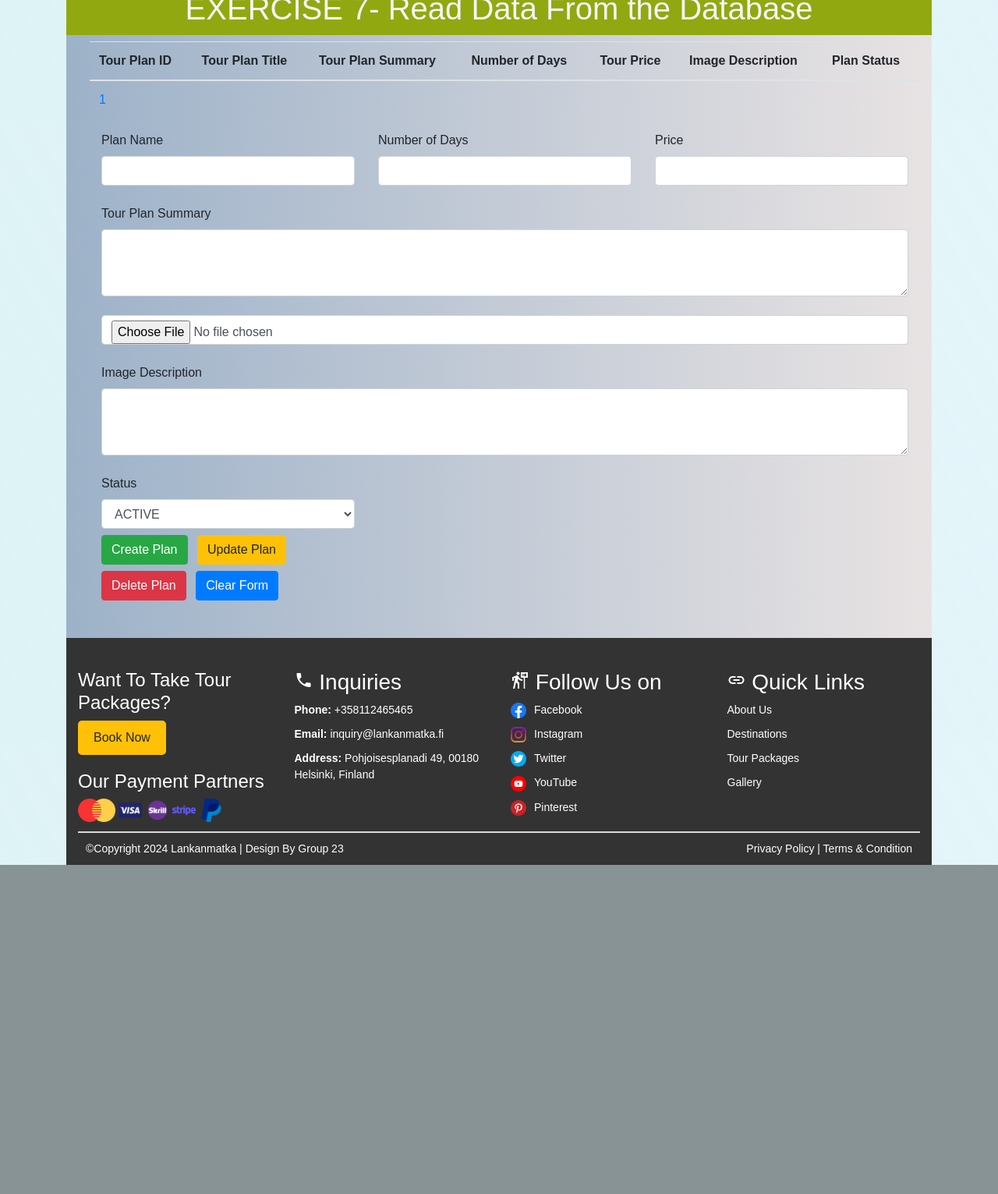
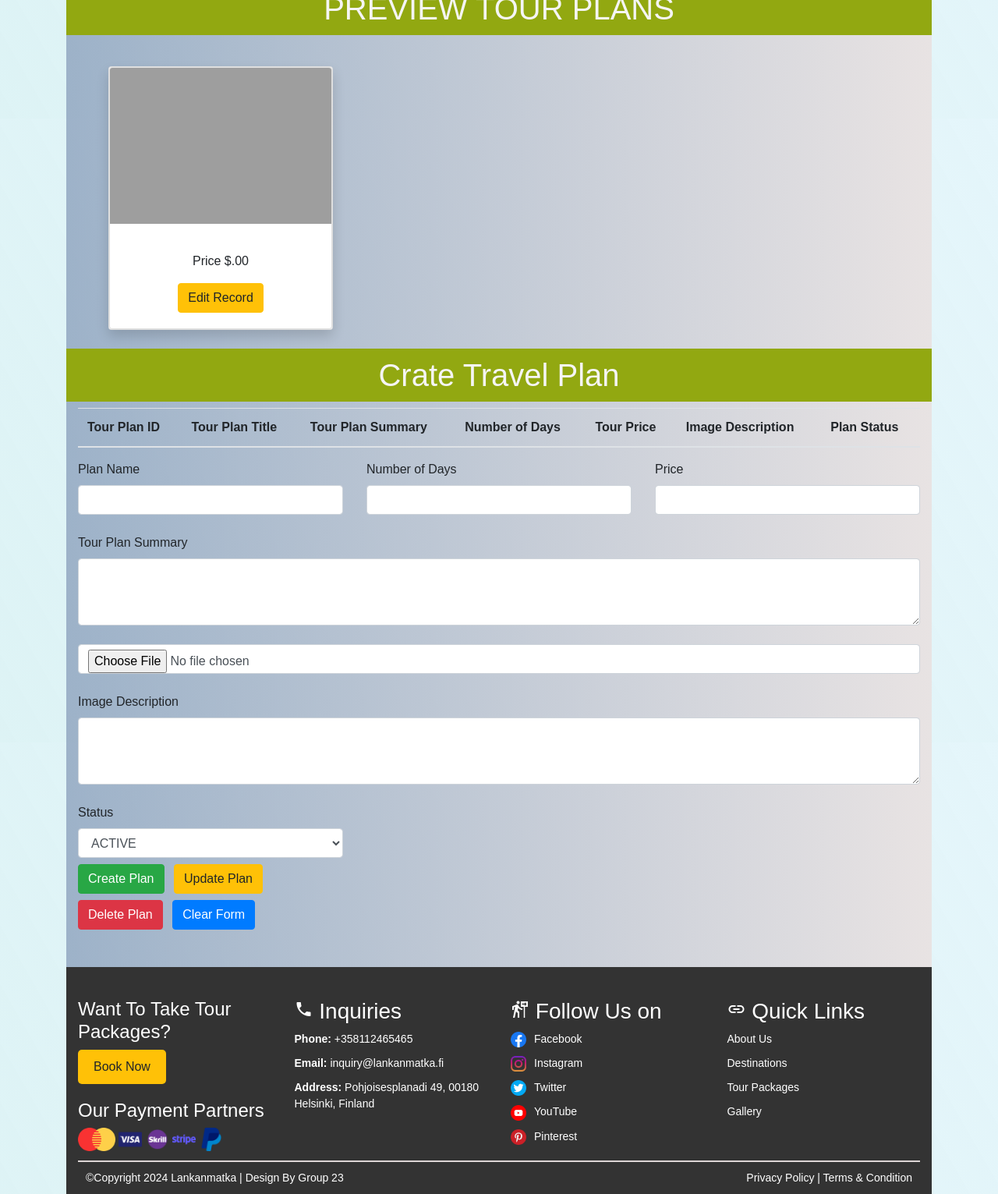
Before and after one commit to kcdissanayaka/PHPWebev, a PHP site: page /travelPkgs.php in a window 1280 px wide. Shown: the part 648-2179 px from the top of the page at 78% size. Before the commit the page ends 1757 px from the top, so only its background shows below. Run offline with PHP 8.4, Linux system fonts and the light colour scheme; tables that the repository leaves empty or names only in its code hold one stand-in row (values such as "Sample post"); data that the repository does not hold is empty; some libraries are stand-ins or nearby versions; some web fonts are replaced; grey boxes are pictures that could not be loaded.

Commit message:
updateDeletdCardCreationSection

```diff
--- a/travelPkgs.php
+++ b/travelPkgs.php
@@ -21,23 +21,78 @@ if ($result) {
 //$conn->close();
 ?>
 
-<section id="plan">
+        </section>
+        <!-- Tour Plan -->
+
+        <section id="plan">
             <div class="tourPlan text-center">
                 <div class="row">
                     <div class="col">
-                        <h1>EXERCISE 7- Read Data From the Database</h1>
+                        <h1>PREVIEW TOUR PLANS</h1>
                     </div>
                 </div>
-                <div class="container text-left">
-                    <div class="row tourPlanCards">
-                        <div class="col-md-12">
+                <div class="container text-center mt-2">
+                    <div class="row tourPlanCards mx-auto">
+                         <?php
+                            foreach ($tourPlanList as $tourPlan) {
+                              // var_dump($tourPlan);
+                                ?>
+                                <div class="col-md-4">
+                                        <div class="card m-4 shadow" style="width: 18rem;">
+                                            <div class="card"><img class="card-img-top" src="assets/images/trip-plans-card-img/<?php echo $tourPlan['TOUR_PLN_IMAGE']; ?>" alt="<?php echo $tourPlan['TOUR_PLN_TITLE']; ?>">
+                                                <div class="card-body">
+                                                    <h5 class="card-title"><?php echo $tourPlan['TOUR_PLN_TITLE']; ?></h5>
+                                                    <p class="card-text"><?php echo $tourPlan['TOUR_PLN_DESCRIPTION']; ?></p>
+                                                    <p class="card-text"><?php echo "Price $". $tourPlan['TOUR_PLN_PERSON_PRICE'].".00"; ?></p>
+                                                    <a href="href='./edituser.php?emp_id=" class="btn btn-warning" onclick="togglepopup()">Edit Record</a>
+
+                                                </div>
+                                            </div>
+                                        </div>
+                                    </div>
+                                    <?php
+                            }
+                        ?>
+                        <!--
+
+                        <div class="col-md-4">
+                            <div class="card m-4 shadow" style="width: 18rem;">
+                                <div class="card"><img class="card-img-top"
+                                        src="assets/images/trip-plans-card-img/dolphin-watching.jpg"
+                                        alt="whale-and-dolphin-watching">
+                                    <div class="card-body">
+                                        <h5 class="card-title">Galle</h5>
+                                        <p class="card-text">Not only can you see them, you can also swim with dolphins
+                                            in
+                                            Sri Lanka,
+                                            which is an never to be forgotten!</p>
+                                        <a href="#" class="btn btn-warning">Book Now</a>
+                                    </div>
+                                </div>
+                            </div> -->
+                        </div>
+                        </section>
+
+
+    <!-- Services -->
+    <!-- From Manage Tour Plans -->
+        <section id="operation">
+            <div class="service-header">
+                <div class="row">
+                    <div class="col">
+                        <h1>Crate Travel Plan</h1>
+                    </div>
+                </div>
+                <div class="col-md-12">
                        <? // SQL query to retrieve data from the 'studentsinfo' table
-                                $sql = "SELECT * FROM TOUR_PLAN_CARDS";
 
-                                // Execute the SQL query and store the result
-                                $result = $conn->query($sql);
 
-                                if ($result->num_rows > 0) {
+
+                                //Execute the SQL query and store the result
+                                   // $result = $conn->query($quer2);
+
+
+                                   if ($result->num_rows > 0) {
                                     echo "<table class='table'>
                                             <thead>
                                                 <tr>
@@ -53,10 +108,10 @@ if ($result) {
                                             <tbody>";
 
                                     while ($row = $result->fetch_assoc()) {
-                                        //var_dump($row);
+                                        var_dump($row);
                                         echo "<tr>
-
                                                 <td><a href='updatesingle.php?id=$row[id]'>$row[id]</a></td>
+                                                <td>{$row['TOUR_PLN_ID']}</td>
                                                 <td>{$row['TOUR_PLN_TITLE']}</td>
                                                 <td>{$row['TOUR_PLN_DESCRIPTION']}</td>
                                                 <td>{$row['TOUR_PLN_DAYS']}</td>
@@ -72,7 +127,10 @@ if ($result) {
                                 }
                                 // close the connection when done
                                 $conn->close();
-                        ?>
+                                ?>
+
+
+                            </div>
 
 
                     <form name = "ManageTourPlan" id="myForm" class="row text-left mx-auto" method="post" action="processTurpkg.php" enctype="multipart/form-data">
```
